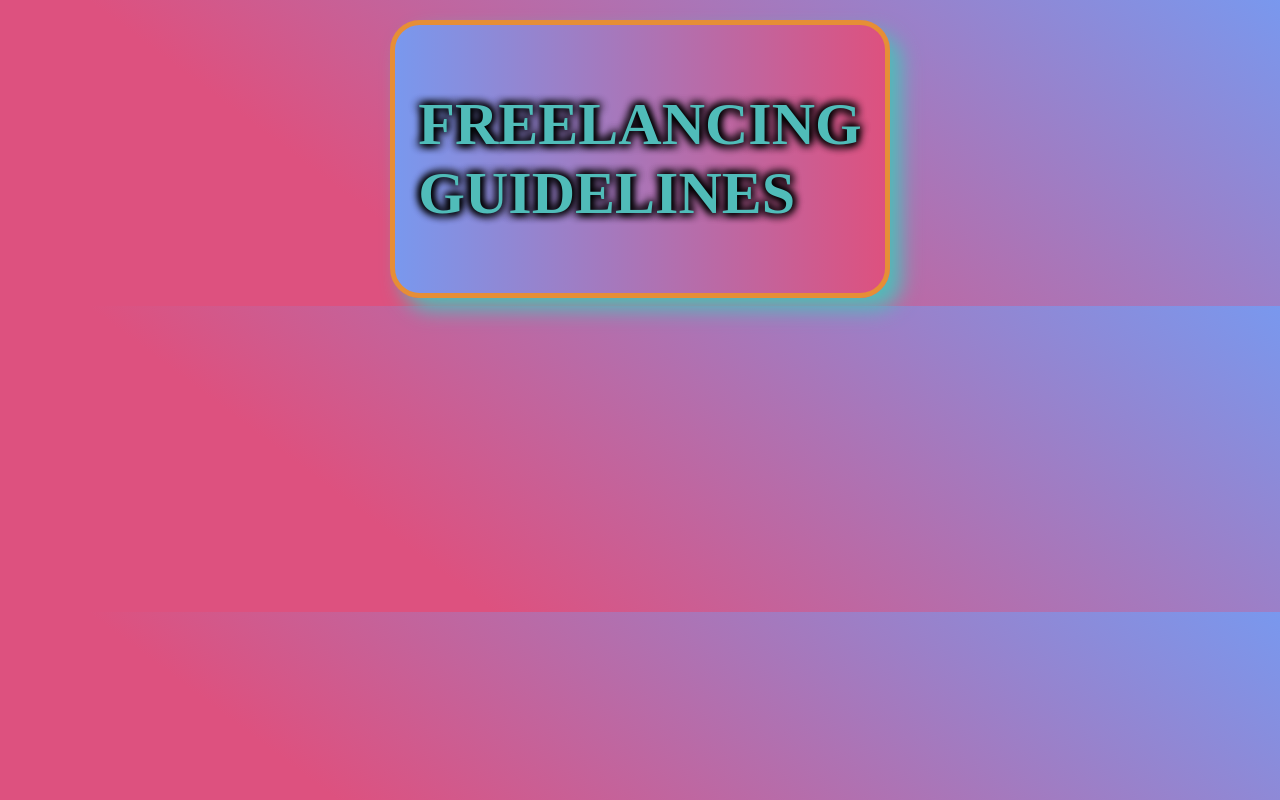
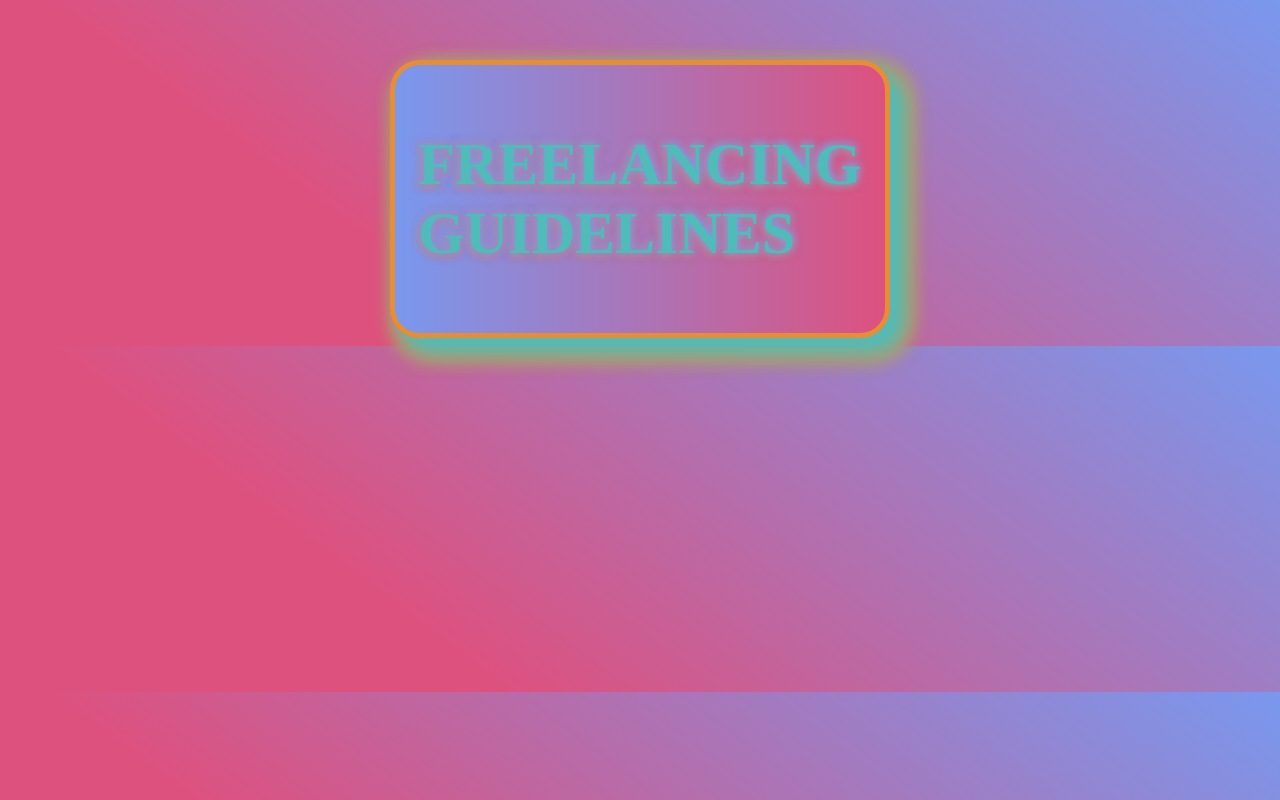
Before and after one commit to LRSORRENTI/FREELANCING_TIPS, a plain HTML site: page FREELANCING_GUIDE/index.html in a window 1280 px wide. Drawn offline with Linux system fonts and the light colour scheme.

Commit message:
added a cool vaporwave glow effect on the hero title div, looks cool!

```diff
--- a/FREELANCING_GUIDE/style.css
+++ b/FREELANCING_GUIDE/style.css
@@ -31,13 +31,14 @@ html {
   display: flex;
   justify-content: center;
   color: var(--aquaJet);
-  margin-top: 20px;
+  margin-top: 60px;
   margin-left: auto;
   margin-right: auto;
   margin-bottom: auto;
-  box-shadow: 12px 12px 20px var(--aquaJet);
-  text-shadow: -1px -1px 10px #000, 1px -1px 10px #000, -1px 1px 10px #000,
-    1px 1px 10px #000;
+  box-shadow: 12px 12px 20px 7px var(--aquaJet),
+    12px 12px 20px 7px var(--ojDream), 12px 12px 20px 7px var(--ojDream);
+  text-shadow: -1px -1px 10px var(--kaiBlue), 1px -1px 10px var(--kaiBlue),
+    -1px 1px 10px var(--ojDream), 1px 1px 10px var(--loveRed);
 }
 
 h1 {
```
